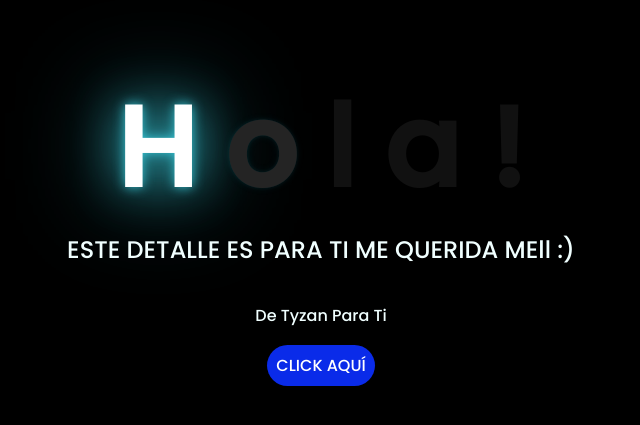
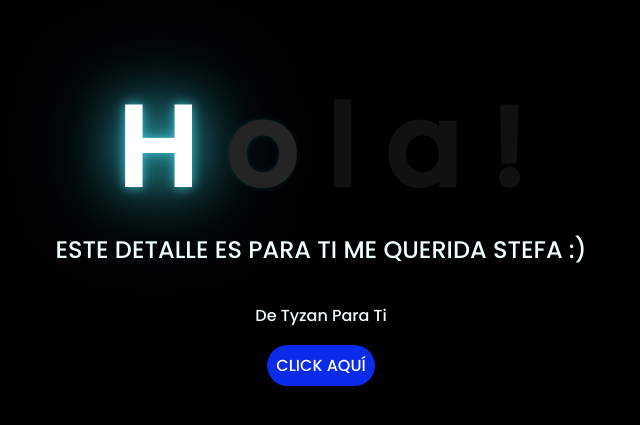
Before and after one commit to tyzan18/cinthy.com, a plain HTML site: page index.html in a window 1280 px wide. Shown: the part 111-536 px from the top of the page, without its empty margins (327-967 px from the left). Drawn offline with Linux system fonts and the light colour scheme.

Commit message:
Update index.html

```diff
--- a/index.html
+++ b/index.html
@@ -7,7 +7,7 @@
     <meta name="viewport" content="width=device-width, initial-scale=1.0">
     <link rel="stylesheet" href="css/style.css">
     <link rel="icon" href="img/flowers.png" type="image/x-icon">
-    <title>Flowers MEll</title>
+    <title>Flowers Stefa</title>
 </head>
 
 <body>
@@ -19,7 +19,7 @@
         <span>!</span>
     </div>
     <div class="description">
-        <span>ESTE DETALLE ES PARA TI ME QUERIDA MEll :)</span>
+        <span>ESTE DETALLE ES PARA TI ME QUERIDA STEFA :)</span>
     </div>
     <div>
         <p>De Tyzan Para Ti</p>
```
